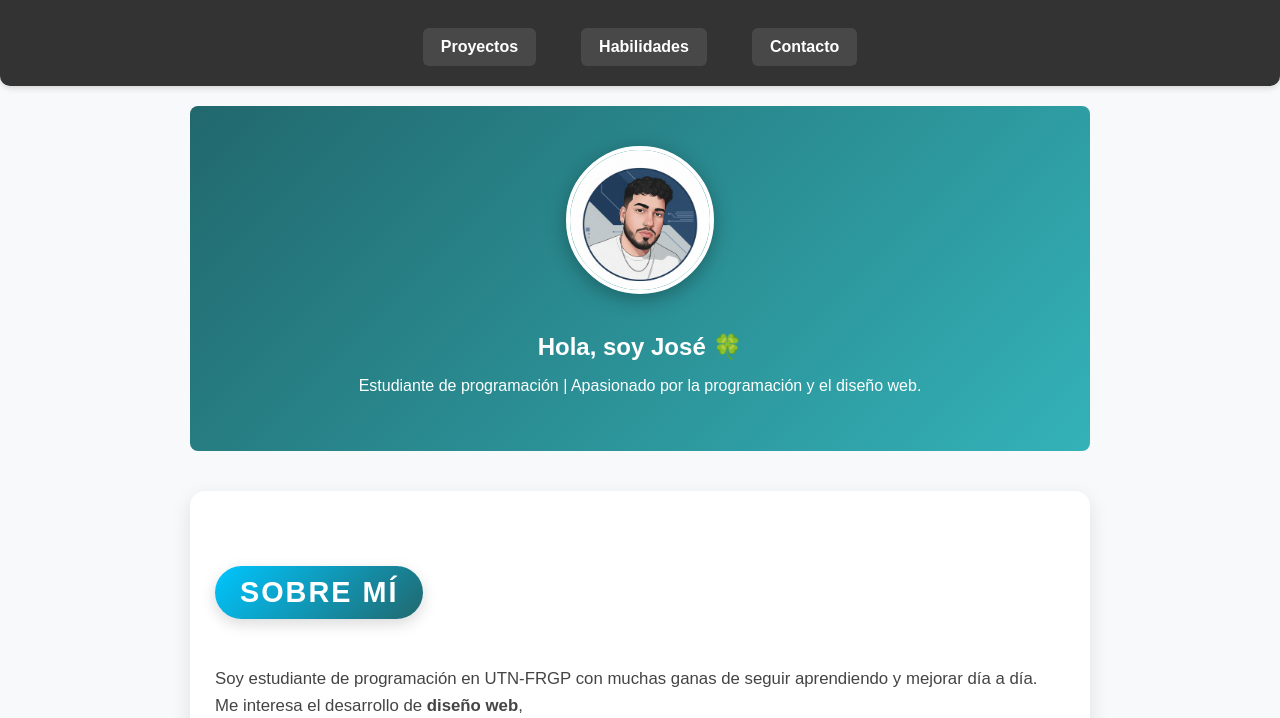
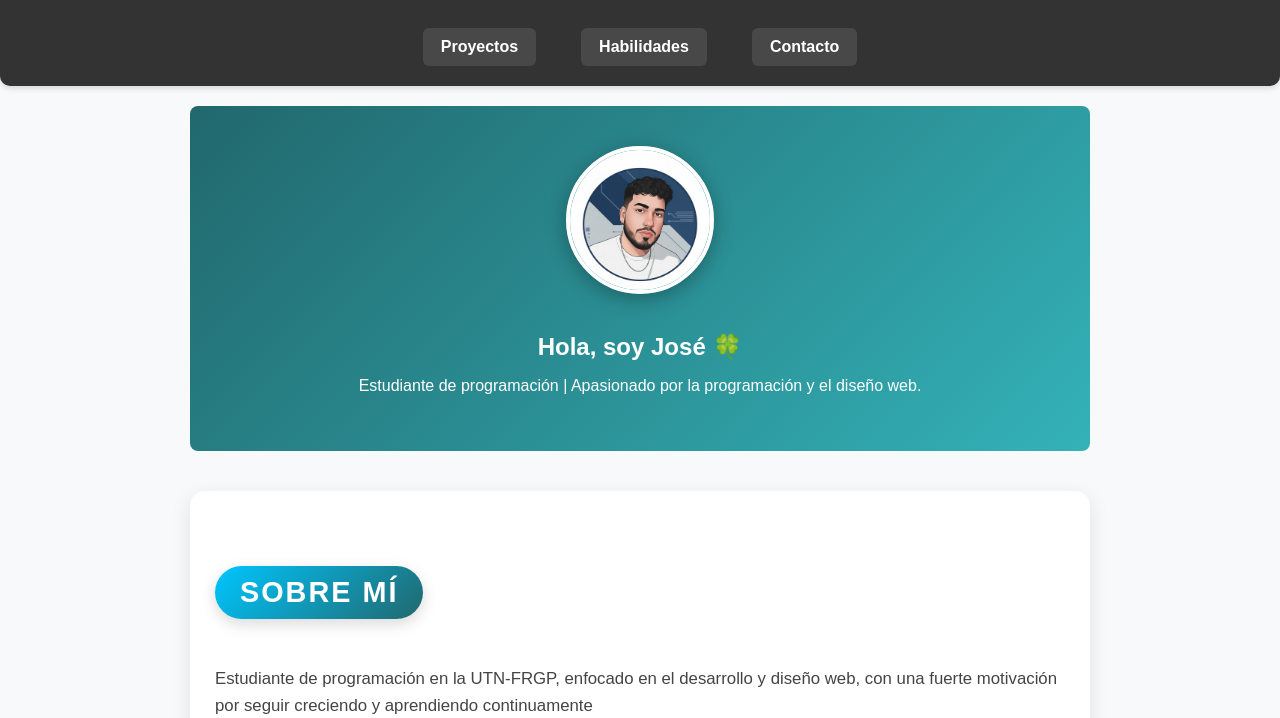
Before and after one commit to Jooseaguirre/Portfolio, a plain HTML site: page index.html in a window 1280 px wide. Shown: the part 82-800 px from the top of the page. Drawn offline with Linux system fonts and the light colour scheme.

Commit message:
cambios descripcion

```diff
--- a/index.html
+++ b/index.html
@@ -399,8 +399,7 @@
   <h2 class="section-title">Sobre mí</h2>
   <div class="about-content">
     <p>
-      Soy estudiante de programación en UTN-FRGP con muchas ganas de seguir aprendiendo
-      y mejorar día a día. Me interesa el desarrollo de <strong>diseño web</strong>,
+      Estudiante de programación en la UTN-FRGP, enfocado en el desarrollo y diseño web, con una fuerte motivación por seguir creciendo y aprendiendo continuamente
 
     </p>
     <p>Realicé cursos de HTML, CSS Y JAVASCRIPT</p>
```
